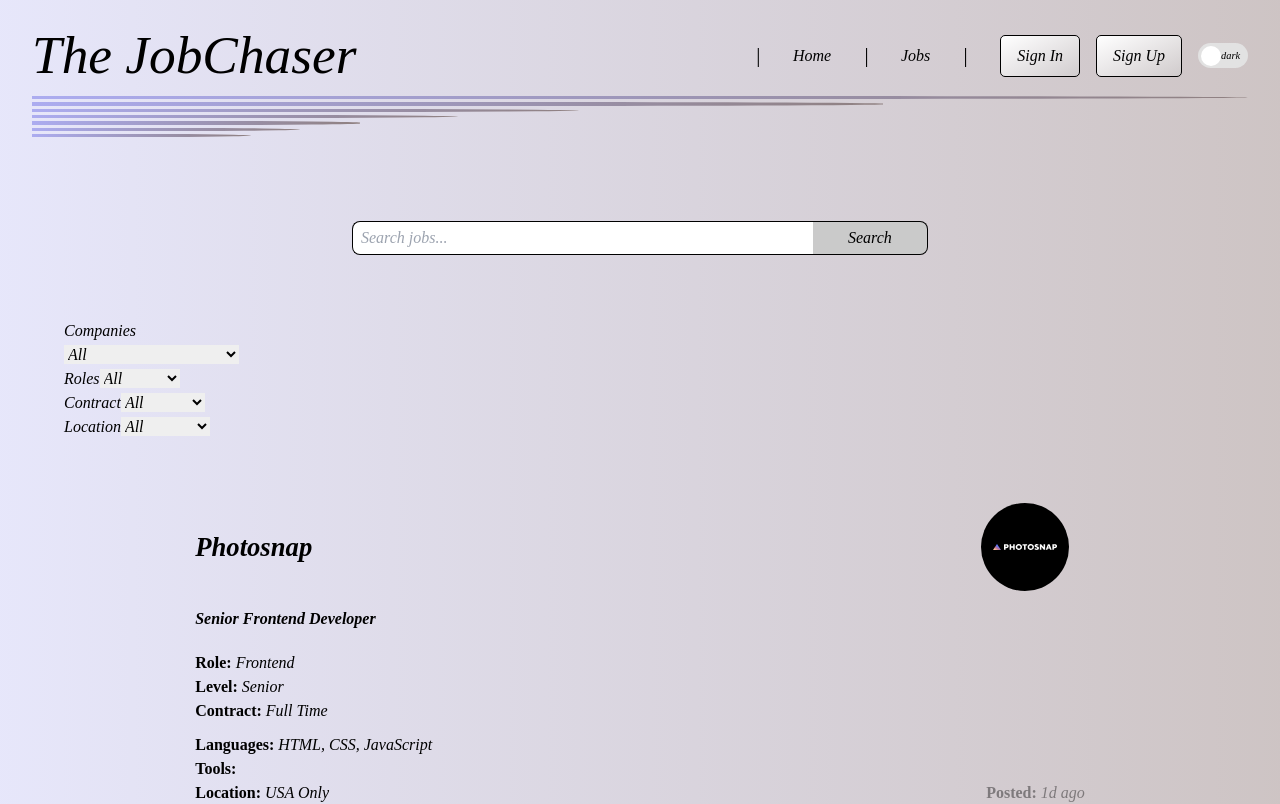
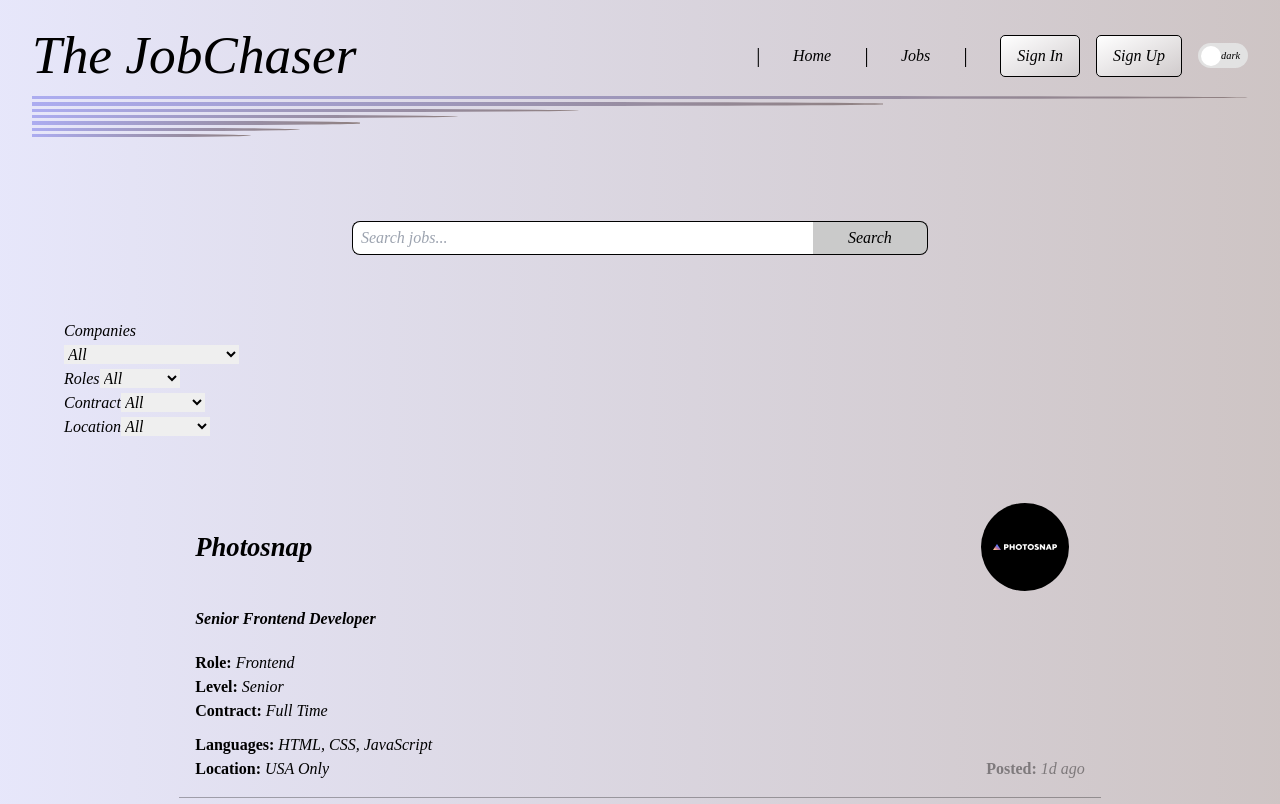
Before and after one commit to Niklas-Nordin/JobChaser, a Next.js app: page /jobs in a window 1280 px wide. Shown: the top 804 px of the page. Built offline with nearby package versions, Linux system fonts and the light colour scheme; a web font is replaced by a local one.

Commit message:
Added a little function, don't show tools in joblist if there is an empty array.

```diff
--- a/src/app/components/ListItem.tsx
+++ b/src/app/components/ListItem.tsx
@@ -52,9 +52,11 @@
             <span>Languages: </span>
             {languages.join(", ")}
           </p>
-          <p>
-            <span>Tools: </span> {tools.join(", ")}
-          </p>
+          {tools.length > 0 ? (
+            <p>
+              <span>Tools: </span> {tools.join(", ")}
+            </p>
+          ) : null}
         </div>
       </div>
       <div className="location-posted">
```
